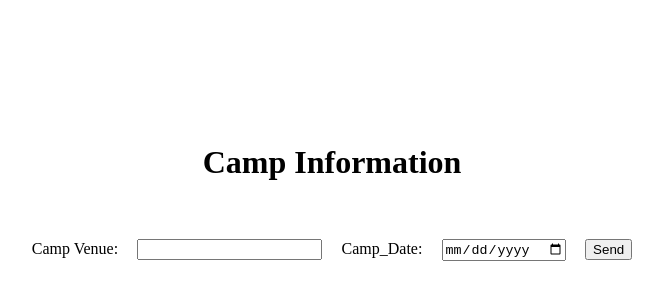
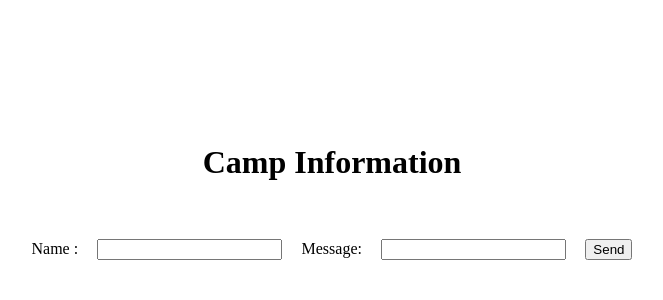
Before and after one commit to nagarjun10/Formapp, a React (Create React App) app: page / in a window 1280 px wide. Shown: the part 112-412 px from the top of the page, without its empty margins (308-971 px from the left). Built offline with nearby package versions, Linux system fonts and the light colour scheme.

Commit message:
form change

```diff
--- a/src/form.js
+++ b/src/form.js
@@ -33,7 +33,7 @@ export default class Form extends Component {
     return (
       <div>
         <form onSubmit={this.handleSubmit}>
-          <label>Camp Venue:</label>
+          <label>Name :</label>
           <input
             type="text"
             name="name"
@@ -41,9 +41,9 @@ export default class Form extends Component {
             value={this.state.name}
           />
 
-          <label>Camp_Date:</label>
+          <label>Message:</label>
           <input
-            type="date"
+            type="text"
             name="message"
             onChange={this.handleChange}
             value={this.state.message}
```
